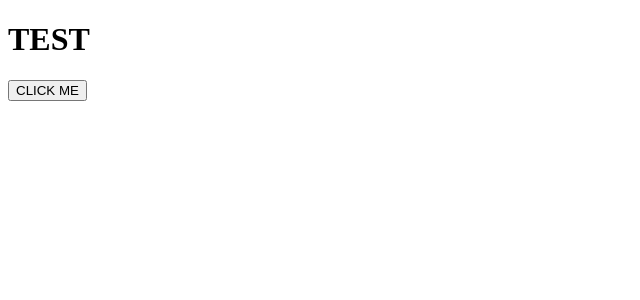
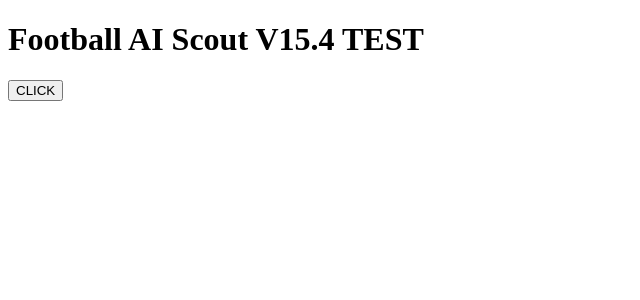
Before and after one commit to MrZhongH/football-ai-scout, a Next.js app: page / in a window 1280 px wide. Shown: the top 300 px of the page, without its empty margins (0-640 px from the left). Built offline with nearby package versions, Linux system fonts and the light colour scheme.

Commit message:
Update page.js

```diff
--- a/app/page.js
+++ b/app/page.js
@@ -3,25 +3,31 @@
 export default function Home(){
 
 return (
-<html>
-<body>
+
+<div>
 
 <h1>
-TEST
+Football AI Scout V15.4 TEST
 </h1>
 
+
 <button
+
 onClick={()=>{
-console.log("clicked")
-alert("clicked")
+
+alert("React OK")
+
 }}
+
 >
-CLICK ME
+
+CLICK
+
 </button>
 
 
-</body>
-</html>
+</div>
+
 )
 
 }
```
